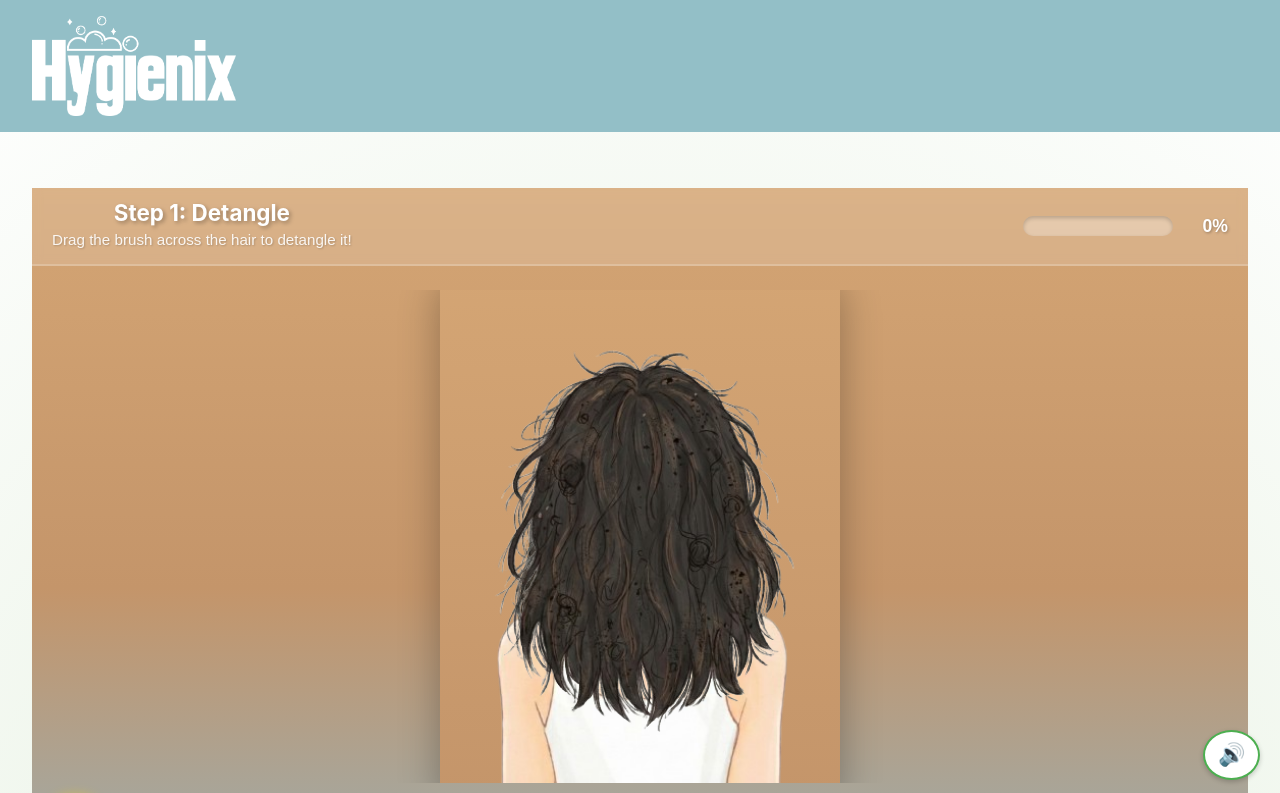
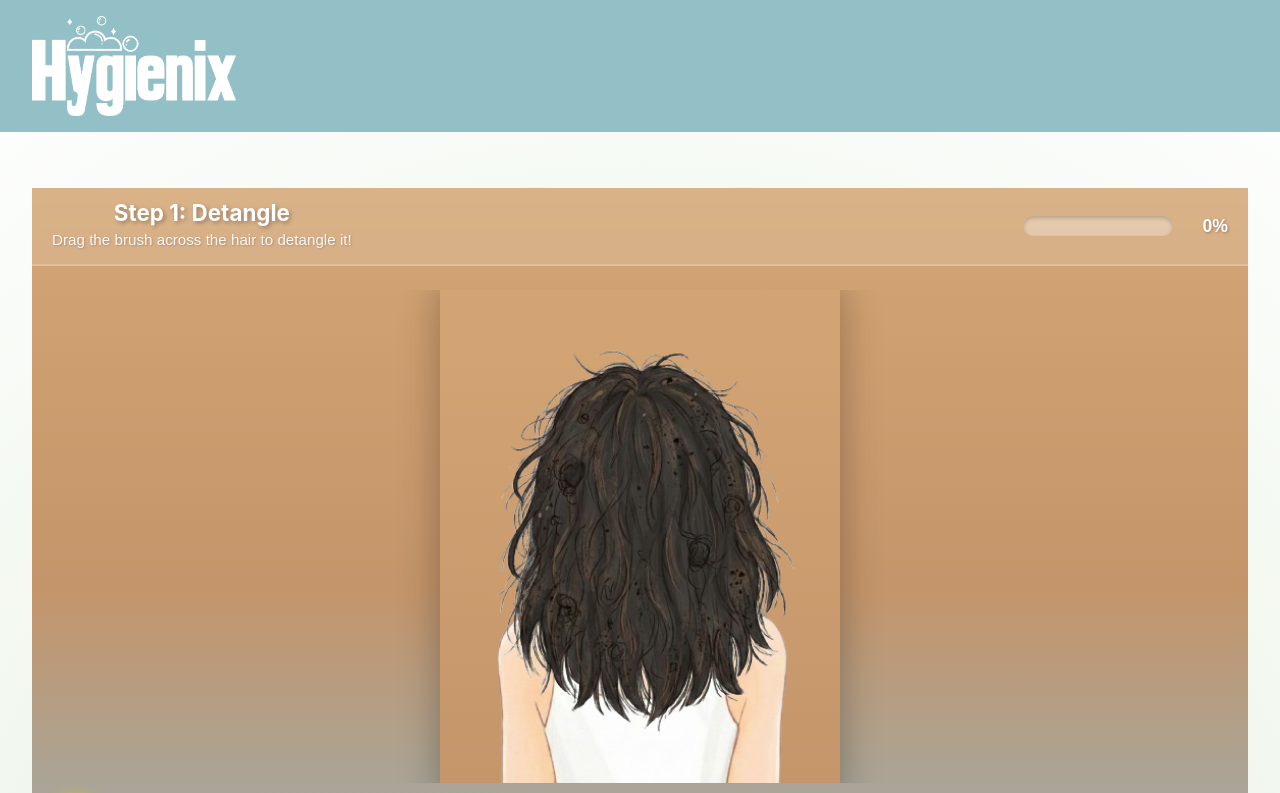
Before and after one commit to jermochi/Hygin, a React (Vite) app: page /hairwashing in a window 1280 px wide. Shown: the top 793 px of the page. Built offline with nearby package versions, Linux system fonts and the light colour scheme.

Commit message:
removed mute button when playing

```diff
--- a/src/App.jsx
+++ b/src/App.jsx
@@ -1,4 +1,4 @@
-import { BrowserRouter as Router, Routes, Route } from 'react-router-dom'
+import { BrowserRouter as Router, Routes, Route, useLocation } from 'react-router-dom'
 import { useEffect, useRef, useContext } from 'react'
 import LandingPage from './components/LandingPage'
 import GamePage from './components/GamePage'
@@ -9,8 +9,33 @@ import { useHoverSound } from './utils/useHoverSound'
 import { AudioSettingsProvider } from './context/AudioSettingsProvider'
 import { AudioSettingsContext } from './context/AudioSettingsContext'
 
+// Inner component that uses useLocation (must be inside Router)
+function AppInner() {
+  const { isMuted, toggleMute } = useContext(AudioSettingsContext);
+  const location = useLocation();
+
+  // Check if we're on a game page (hide mute button in-game)
+  const isGamePage = ['/handwashing', '/hairwashing', '/toothbrushing'].includes(location.pathname);
+
+  return (
+    <div className="app">
+      {!isGamePage && (
+        <button className="mute-button" onClick={toggleMute}>
+          {isMuted ? '🔇' : '🔊'}
+        </button>
+      )}
+      <Routes>
+        <Route path="/" element={<LandingPage />} />
+        <Route path="/handwashing" element={<GamePage gameType="Hand Washing" />} />
+        <Route path="/hairwashing" element={<GamePage gameType="Hair Washing" />} />
+        <Route path="/toothbrushing" element={<GamePage gameType="Tooth Brushing" />} />
+      </Routes>
+    </div>
+  );
+}
+
 function AppContent() {
-  const { isMuted, toggleMute, registerAudio, unregisterAudio } = useContext(AudioSettingsContext);
+  const { registerAudio, unregisterAudio } = useContext(AudioSettingsContext);
   const audioRef = useRef(null);
 
   // Initialize hover sound
@@ -50,21 +75,12 @@ function AppContent() {
       }
     };
   }, [registerAudio, unregisterAudio]);
+
   return (
     <Router>
-      <div className="app">
-        <button className="mute-button" onClick={toggleMute}>
-          {isMuted ? '🔇' : '🔊'}
-        </button>
-        <Routes>
-          <Route path="/" element={<LandingPage />} />
-          <Route path="/handwashing" element={<GamePage gameType="Hand Washing" />} />
-          <Route path="/hairwashing" element={<GamePage gameType="Hair Washing" />} />
-          <Route path="/toothbrushing" element={<GamePage gameType="Tooth Brushing" />} />
-        </Routes>
-      </div>
+      <AppInner />
     </Router>
-  )
+  );
 }
 
 function App() {
```
